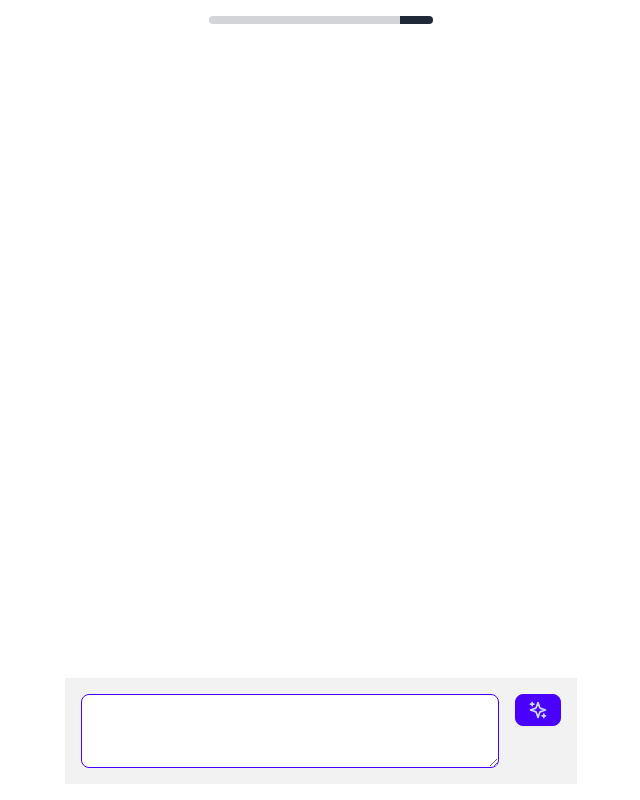
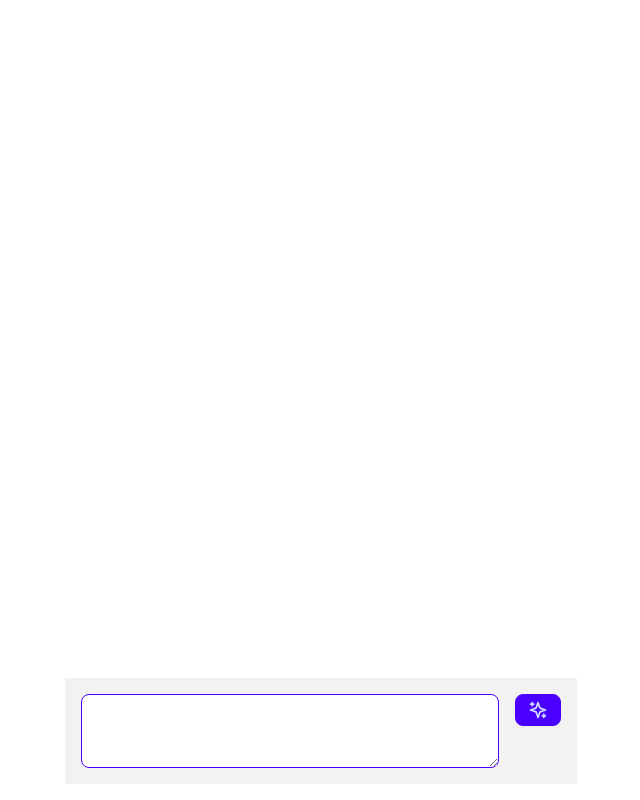
Before and after one commit to hitochix06/tailwind-generator, a Next.js app: page / in a window 1280 px wide. Shown: the whole page, without its empty margins (319-959 px from the left). Built offline with nearby package versions, Linux system fonts and the light colour scheme.

Commit message:
Add loading state and progress bar to form submission

```diff
--- a/app/page.tsx
+++ b/app/page.tsx
@@ -5,12 +5,21 @@ import { useState } from "react";
 
 export default function Home() {
   const [htmlCode, setHtmlCode] = useState("");
+  const [loading, setLoading] = useState(false);
+
   const handleSubmit = async (event: React.FormEvent<HTMLFormElement>) => {
     event.preventDefault();
+
+    if (loading) {
+      return;
+    }
 
     const formData = new FormData(event.currentTarget);
 
     const prompt = formData.get("prompt") as string;
+
+    setLoading(true);
+    setHtmlCode("");
 
     const result = await fetch("/api/tailwind", {
       method: "POST",
@@ -27,6 +36,7 @@ export default function Home() {
     const readChunk = async () => {
       const { done, value } = await reader.read();
       if (done) {
+        setLoading(false);
         //finish
         return;
       }
@@ -39,12 +49,13 @@ export default function Home() {
 
   return (
     <main className="h-full flex relative">
-      <div className="absolute top-4 left-0 right-0 flex items-center justify-center">
-        <progress className="progress w-56"></progress>
-      </div>
+      {loading ? (
+        <div className="absolute top-4 left-0 right-0 flex items-center justify-center">
+          <progress className="progress w-56"></progress>
+        </div>
+      ) : null}
 
       <pre>{htmlCode}</pre>
-      <div dangerouslySetInnerHTML={{ __html: htmlCode }}></div>
 
       <div className="fixed bottom-4 left-0 right-0 flex items-center justify-center">
         <form
```
